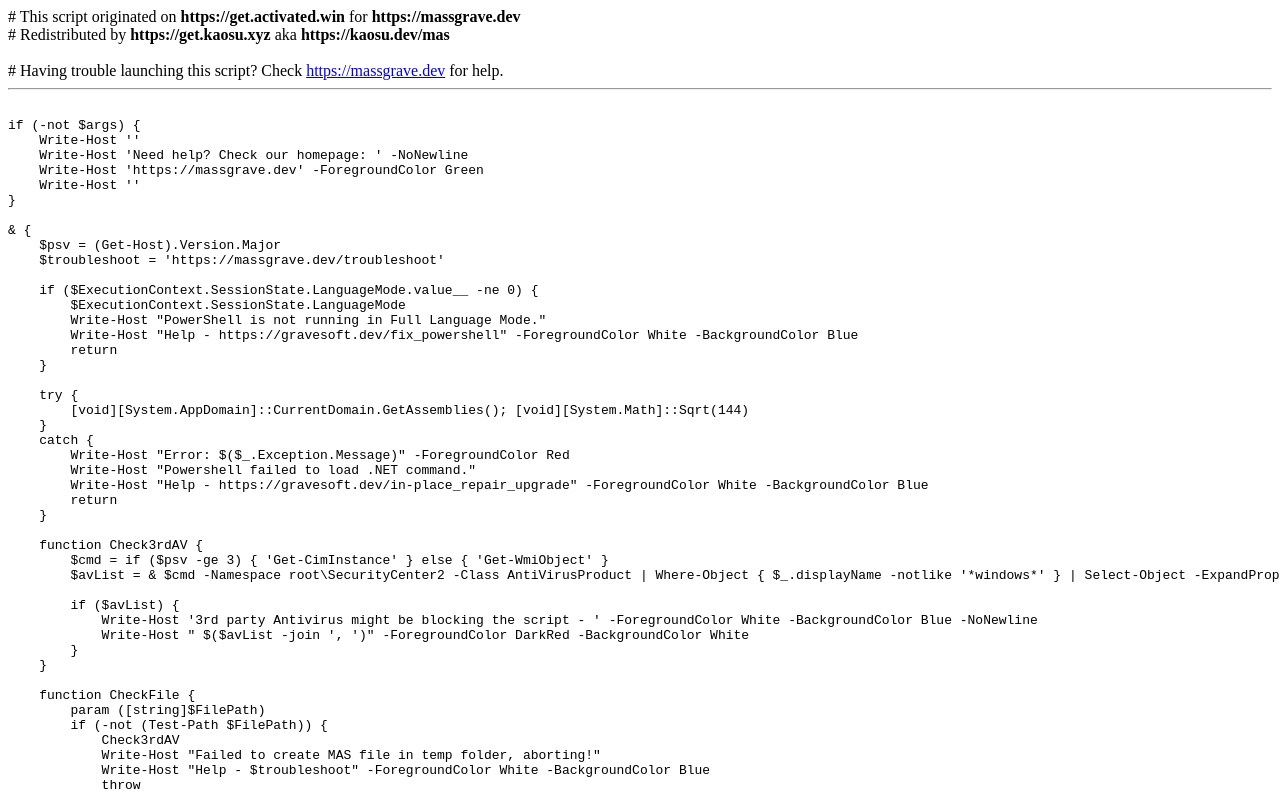
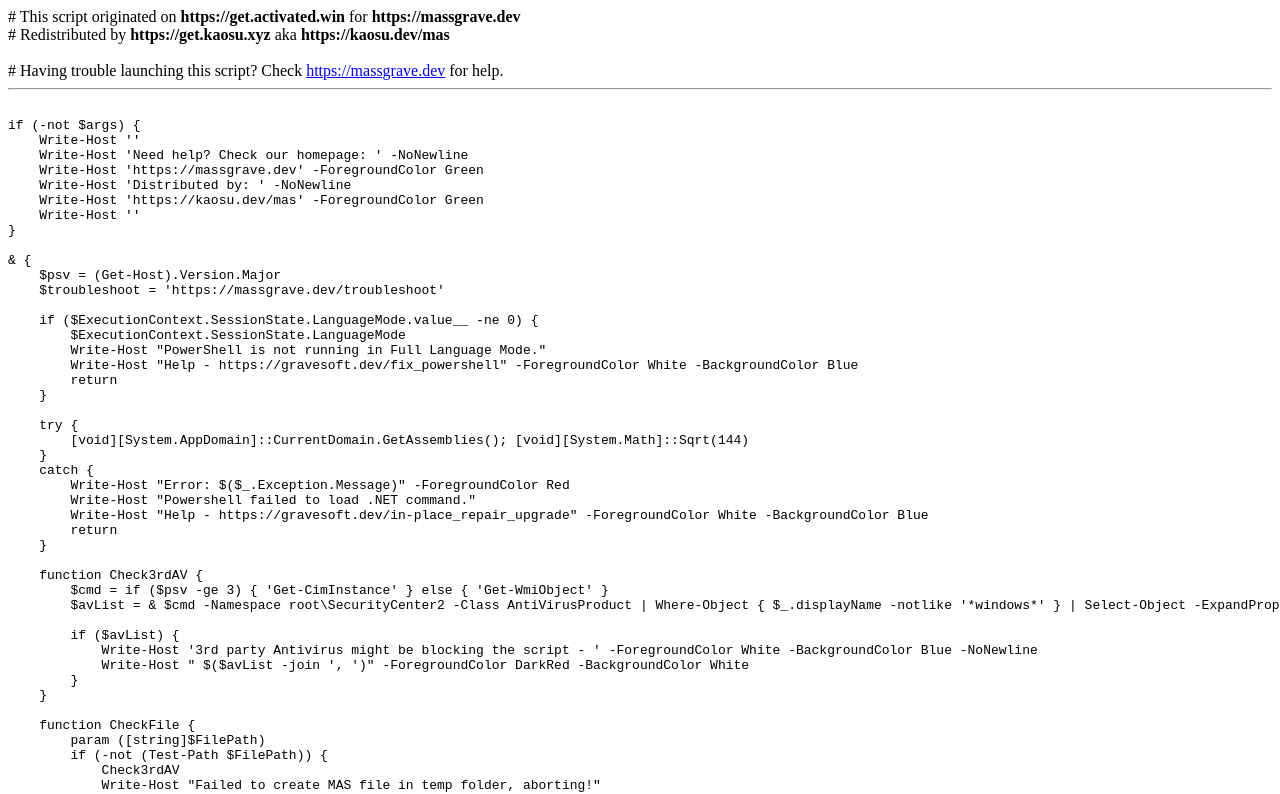
Before and after one commit to ryderjennewine/kaosu.xyz-get, a plain HTML site: page index.html in a window 1280 px wide. Shown: the top 794 px of the page. Drawn offline with Linux system fonts and the light colour scheme.

Commit message:
Update index.html

```diff
--- a/index.html
+++ b/index.html
@@ -7,6 +7,8 @@ if (-not $args) {
     Write-Host ''
     Write-Host 'Need help? Check our homepage: ' -NoNewline
     Write-Host 'https://massgrave.dev' -ForegroundColor Green
+    Write-Host 'Distributed by: ' -NoNewline
+    Write-Host 'https://kaosu.dev/mas' -ForegroundColor Green
     Write-Host ''
 }
 
```
